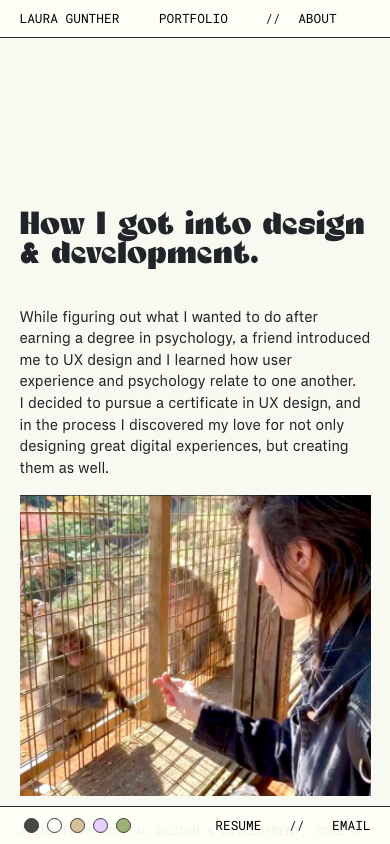
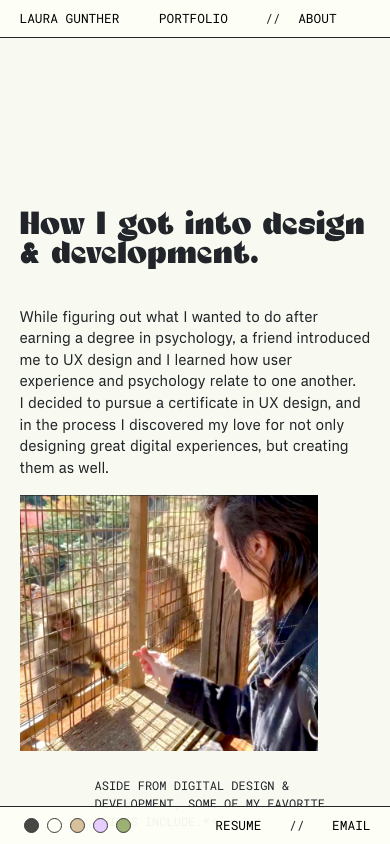
Before and after one commit to lo-designs/Portfolio, a React (Create React App) app: page /about in a window 390 px wide. Built offline with nearby package versions, Linux system fonts and the light colour scheme.

Commit message:
mobile fixes

```diff
--- a/src/Components/About/About.scss
+++ b/src/Components/About/About.scss
@@ -29,15 +29,19 @@
   }
 
   .favorite-things-card {
-      // background-color: rgb(212, 193, 255);
-      // padding: 10px;
+      // background-color: rgb(212, 193, 255, 0.91);
+      // padding: 20px;
       // border: 1px solid;
       // border-radius: 15px;
+      // width: 30vw;
     .favorite-things {
       padding-top: 25px;
       font-size: 0.75rem;
+      // color: #212121!important;
       font-family: "RobotoMono-Regular";
       text-transform: uppercase;
+      width: 35vw;
+      margin-left: 75px;
     }
   }
 }
@@ -47,9 +51,12 @@
 @media screen and (max-width: 850px) {
   .about-section {
 
+     .about-heading {
+       font-size: 2rem;
+     }
     .about-summary {
-      width: 100%;
-    }
+       width: 100%;
+      }
 
     .about-me {
       margin-left: 0;
@@ -57,15 +64,16 @@
       padding-left: 0;
 
       .me {
-         width: 100%;
+         width: 85%;
+      }
+
+      .favorite-things {
+         width: 80%;
+         margin-bottom: 150px;
       }
     }
-    .about-heading {
-      font-size: 2rem;
-    }
 
-    .favorite-things {
-      padding-bottom: 50px;
-    }
   }
+
+
 }
--- a/src/Components/Portfolio/Portfolio.scss
+++ b/src/Components/Portfolio/Portfolio.scss
@@ -20,7 +20,7 @@
 }
 
 .portfolio {
-  padding: 7% 5% 15% 5%;
+  padding: 11% 5% 25% 5%;
 
   .portfolio-intro {
     padding: 40px 0;
```
